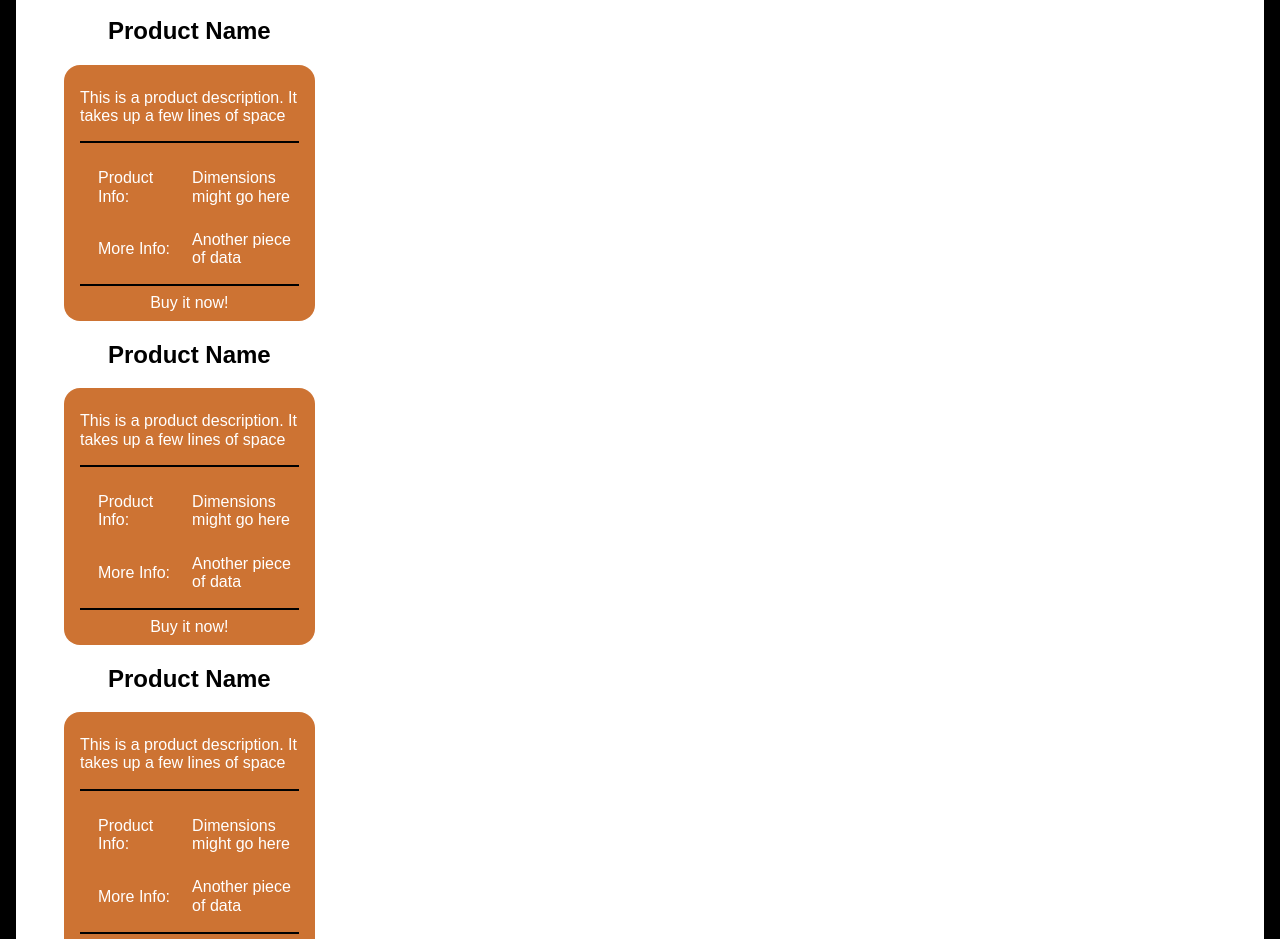
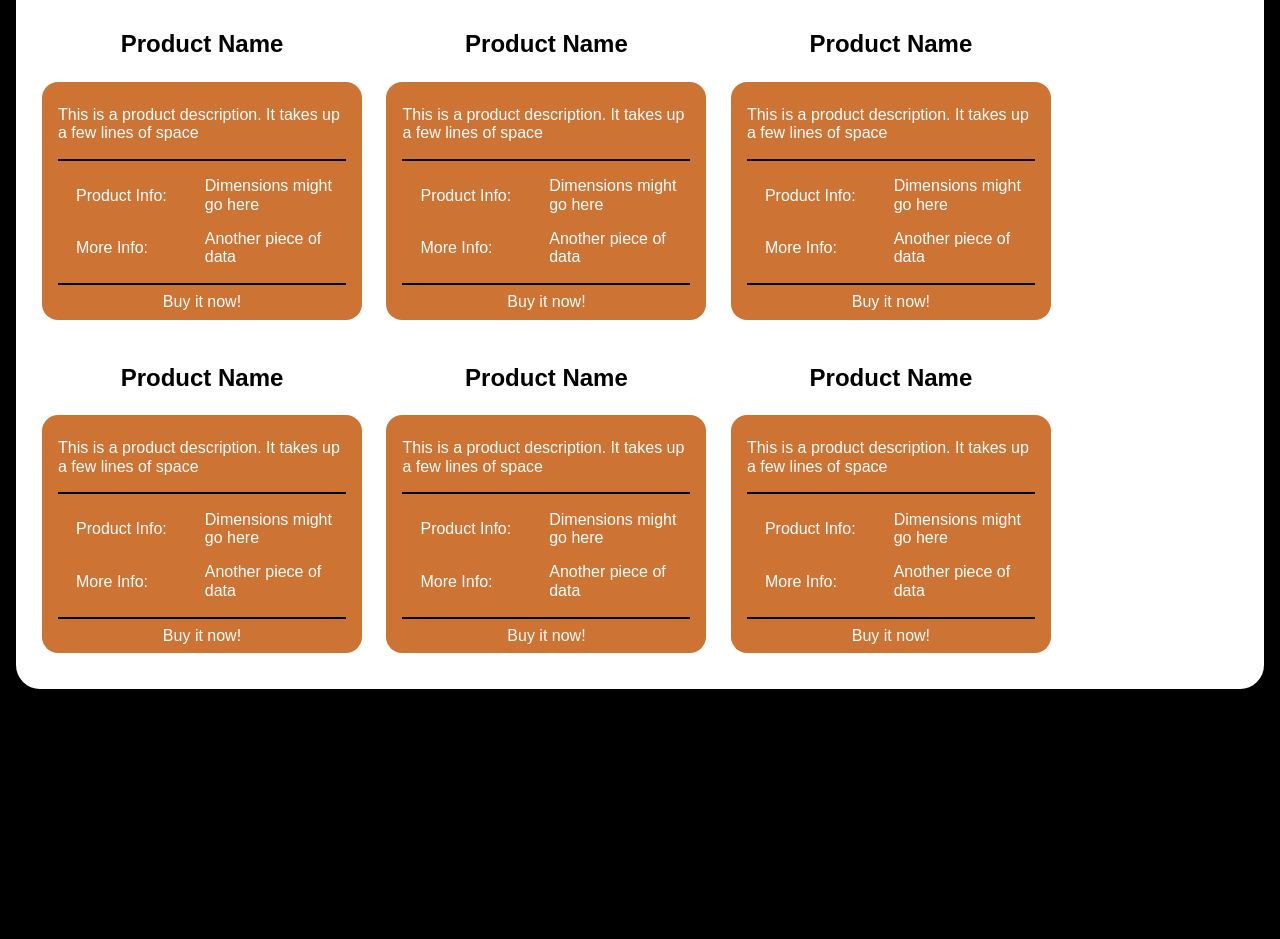
Before and after one commit to dmidlo/RockCoast, a plain HTML site: page index.html in a window 1280 px wide. Shown: the part 376-1315 px from the top of the page. After the commit the page ends 1065 px from the top, so only its background shows below. Drawn offline with Linux system fonts and the light colour scheme; a web font is replaced by a local one.

Commit message:
Fixing taking in index.html, simplified column css in style.css

```diff
--- a/css/style.css
+++ b/css/style.css
@@ -1,16 +1,17 @@
 /*Global Styling*/
-
+/*
+.clearfix:after {
+    clear: both;
+    content: "";
+    display: table;
+}*/
 body {
     background: black;
     height: 100%;
     width: 100%;
     font-family: Arial, Helvetica, sans-serif;
 }
-
-
 /**/
-
-
 /*Header*/
 
 header {
@@ -22,28 +23,19 @@ header {
     top: 0px;
     z-index: 2;
 }
-
-
 /**/
-
-
 /*Header Logo*/
-
-
 /*Font for Logo*/
 
 @font-face {
     font-family: 'MOANHAND';
     src: url('../fonts/MOANHAND.otf') format('opentype'), url('../fonts/MOANHAND.ttf') format('truetype');
 }
-
 #rcLogo {
     position: relative;
     margin: 1rem;
     display: inline-block;
 }
-
-
 /*Logo - Background Oval*/
 
 #rcLogo div:nth-child(1) {
@@ -57,8 +49,6 @@ header {
     border: .2rem solid black;
     z-index: 1;
 }
-
-
 /*Logo - Text Globals*/
 
 #rcLogo div:nth-child(1) span {
@@ -69,8 +59,6 @@ header {
     line-height: 3.5rem;
     z-index: 2;
 }
-
-
 /*Logo - Rock text - black*/
 
 #rcLogo div:nth-child(1) span:nth-of-type(1) {
@@ -82,8 +70,6 @@ header {
     color: black;
     top: 35%;
 }
-
-
 /*Logo - Coast text - white*/
 
 #rcLogo div:nth-child(1) span:nth-of-type(2) {
@@ -91,14 +77,8 @@ header {
     color: white;
     top: 60%;
 }
-
-
 /**/
-
-
 /*Navbar*/
-
-
 /*Navbar container*/
 
 .navbarLinks {
@@ -115,7 +95,6 @@ header {
     height: 2rem;
     width: 30rem;
 }
-
 .navbarLinks ul {
     position: relative;
     list-style-type: none;
@@ -129,18 +108,14 @@ header {
     -webkit-justify-content: space-around;
     justify-content: space-around;
 }
-
-
 /*Navbar buttons*/
 
 .navbarLinks li {
     float: left;
 }
-
 .navbarLinks li:hover {
     cursor: pointer;
 }
-
 .navbarLinks a {
     display: block;
     padding: 1rem;
@@ -148,12 +123,10 @@ header {
     text-decoration: none;
     line-height: 0;
 }
-
 .navbarLinks a:visited {
     color: black;
     text-decoration: none;
 }
-
 .navbarLinks a:hover {
     color: black;
     text-decoration: none;
@@ -163,16 +136,11 @@ header {
     border-radius: .5rem;
     border: 1px solid lightgray;
 }
-
 .navbarLinks a:active {
     color: black;
     text-decoration: none;
 }
-
-
 /**/
-
-
 /*Main Content*/
 
 .mainPanel {
@@ -184,23 +152,24 @@ header {
     border-radius: 1.5rem;
     z-index: 1;
 }
-
 .productsPanel {
     width: 100%;
 }
-
 .mainPanel h1,
-.productsPanel h1 {
-    display: block;
+.mainPanel h2 {
     color: rgba(200, 100, 29, 1.0);
+    font-size: 32px;
     letter-spacing: .4rem;
-    line-height: 0px;
+    margin: 21px 0;
+}
+.mainPanel h1 {
+    line-height: 0;
 }
 
-
+.mainPanel h2 {
+    margin-top: 40px;
+}
 /**/
-
-
 /*Poducts Panel*/
 
 .cardColumnWrapper {
@@ -209,64 +178,47 @@ header {
     max-width: 1100px;
     min-width: 800px;
 }
-
-.cardColumns {
-    margin: 2rem;
-    -webkit-column-count: 3;
-    -moz-column-count: 3;
-    column-count: 3;
-    -webkit-column-gap: 1.5rem;
-    -moz-column-gap: 1.5rem;
-    column-gap: 1.5rem;
-    -webkit-column-fill: auto;
-    -moz-column-fill: auto;
-    column-fill: auto;
-    max-width: 50rem;
-}
-
-
+.cardColumn {}
 /*Product Cards*/
 
-.productCard h2 {
+.productCard {
+    display: inline-block;
+    max-width: 320px;
+    margin: 0 10px 20px;
+}
+.productCard h3 {
+    color: black;
+    font-size: 24px;
     text-align: center;
-    color: black;
 }
-
-.cardInfoContainer {
+.cardInfo {
+    background-color: rgba(200, 100, 29, .9);
+    border-radius: 1rem;
     color: white;
-    background-color: rgba(200, 100, 29, .9);
     padding: .5rem 1rem .5rem 1rem;
-    border-radius: 1rem;
 }
-
-.cardInfoContainer hr {
+.cardInfo hr {
     border: 1px solid black;
 }
-
 .cardInfoDetails table {
     width: 100%;
 }
-
 .cardInfoDetails th,
 .cardInfoDetails td {
     width: 25%;
 }
-
 .cardInfoDetails th {
     font-weight: normal;
     text-align: left;
     padding: 1rem;
 }
-
 .cardInfoDetails th::after {
     content: ":";
 }
-
-.cardInfoContainer .buyLink {
+.cardInfo .buyLink {
     text-align: center;
 }
-
-.cardInfoContainer a {
+.cardInfo a {
     text-decoration: none;
     color: white;
 }
--- a/index.html
+++ b/index.html
@@ -32,15 +32,14 @@
         <section class="mainPanel">
             <h1><span>Something</span> <span>Occurs</span></h1>
             <p>Within this space is some text, or other graphical representations of things that this pages displays.</p>
-            <br>
-            <section class="productsPanel">
-                <h1>Products</h1>
-                <div class="cardColumnWrapper">
+            <div class="productsPanel">
+                <h2>Products</h2>
+                <div class="cardColumnWrapper clearfix">
 
-                    <div class="cardColumns">
-                        <section class="productCard">
-                            <h2>Product Name</h2>
-                            <div class="cardInfoContainer">
+                    <div class="cardColumn">
+                        <div class="productCard">
+                            <h3>Product Name</h3>
+                            <div class="cardInfo">
                                 <p>This is a product description. It takes up a few lines of space</p>
                                 <hr>
                                 <div class="cardInfoDetails">
@@ -62,10 +61,10 @@
                                     <a href="#">Buy it now!</a>
                                 </div>
                             </div>
-                        </section>
-                        <section class="productCard">
-                            <h2>Product Name</h2>
-                            <div class="cardInfoContainer">
+                        </div>
+                        <div class="productCard">
+                            <h3>Product Name</h3>
+                            <div class="cardInfo">
                                 <p>This is a product description. It takes up a few lines of space</p>
                                 <hr>
                                 <div class="cardInfoDetails">
@@ -87,10 +86,10 @@
                                     <a href="#">Buy it now!</a>
                                 </div>
                             </div>
-                        </section>
-                        <section class="productCard">
-                            <h2>Product Name</h2>
-                            <div class="cardInfoContainer">
+                        </div>
+                        <div class="productCard">
+                            <h3>Product Name</h3>
+                            <div class="cardInfo">
                                 <p>This is a product description. It takes up a few lines of space</p>
                                 <hr>
                                 <div class="cardInfoDetails">
@@ -112,10 +111,10 @@
                                     <a href="#">Buy it now!</a>
                                 </div>
                             </div>
-                        </section>
-                        <section class="productCard">
-                            <h2>Product Name</h2>
-                            <div class="cardInfoContainer">
+                        </div>
+                        <div class="productCard">
+                            <h3>Product Name</h3>
+                            <div class="cardInfo">
                                 <p>This is a product description. It takes up a few lines of space</p>
                                 <hr>
                                 <div class="cardInfoDetails">
@@ -137,10 +136,10 @@
                                     <a href="#">Buy it now!</a>
                                 </div>
                             </div>
-                        </section>
-                        <section class="productCard">
-                            <h2>Product Name</h2>
-                            <div class="cardInfoContainer">
+                        </div>
+                        <div class="productCard">
+                            <h3>Product Name</h3>
+                            <div class="cardInfo">
                                 <p>This is a product description. It takes up a few lines of space</p>
                                 <hr>
                                 <div class="cardInfoDetails">
@@ -162,10 +161,10 @@
                                     <a href="#">Buy it now!</a>
                                 </div>
                             </div>
-                        </section>
-                        <section class="productCard">
-                            <h2>Product Name</h2>
-                            <div class="cardInfoContainer">
+                        </div>
+                        <div class="productCard">
+                            <h3>Product Name</h3>
+                            <div class="cardInfo">
                                 <p>This is a product description. It takes up a few lines of space</p>
                                 <hr>
                                 <div class="cardInfoDetails">
@@ -187,10 +186,10 @@
                                     <a href="#">Buy it now!</a>
                                 </div>
                             </div>
-                        </section>
+                        </div>
                     </div>
                 </div>
-            </section>
+            </div>
         </section>
     </main>
 </body>
```
